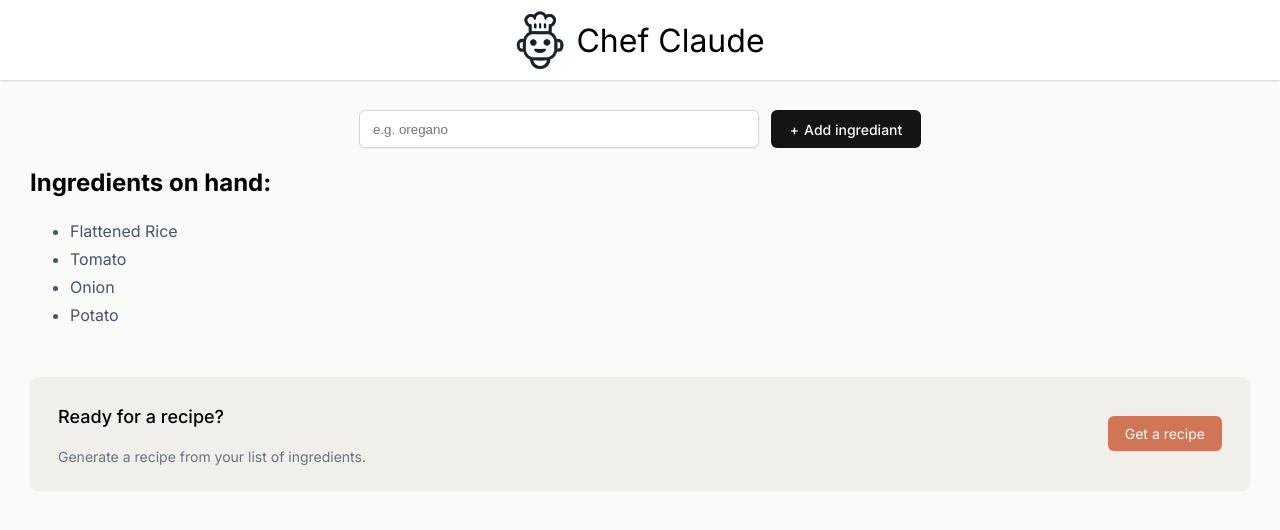
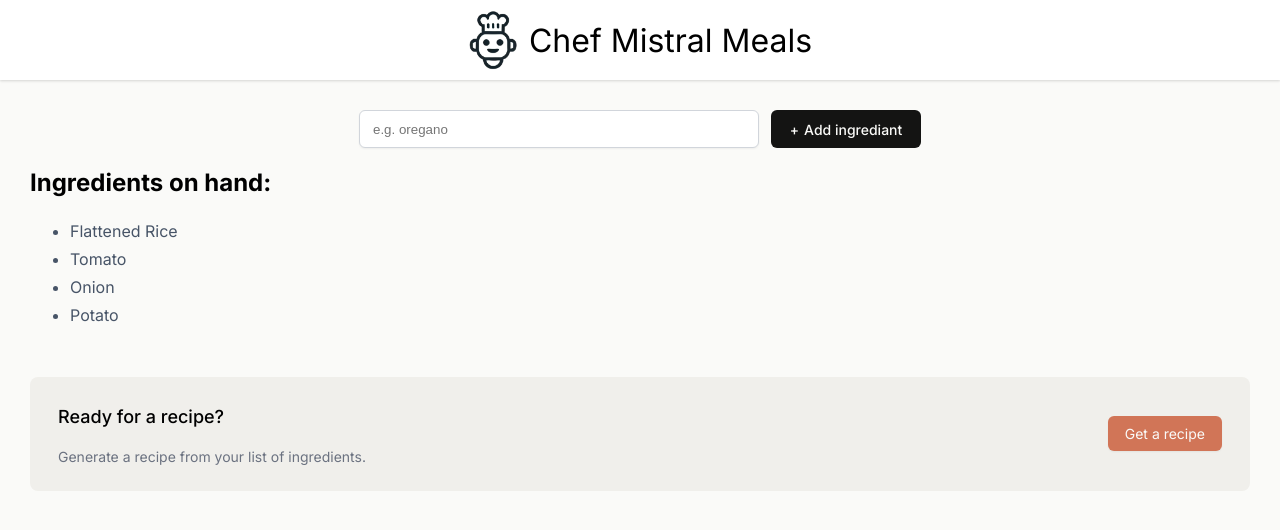
Before and after one commit to BhojNayak18/Chef-Claude-Project, a React (Vite) app: page / in a window 1280 px wide. Shown: the top 530 px of the page. Built offline with nearby package versions, Linux system fonts and the light colour scheme; no server answers; what @huggingface/inference would draw is missing.

Commit message:
Rename project to Chef Mistral, replace ClaudeRecipe with MistralRecipe, and update assets and header

```diff
--- a/index.html
+++ b/index.html
@@ -10,7 +10,7 @@
       href="https://fonts.googleapis.com/css2?family=Inter:ital,opsz,wght@0,14..32,100..900;1,14..32,100..900&display=swap"
       rel="stylesheet"
     />
-    <title>Chef Claude Project</title>
+    <title>Chef Mistral Project</title>
   </head>
   <body>
     <div id="root"></div>
--- a/src/components/ClaudeRecipe.jsx
+++ b/src/components/MistralRecipe.jsx
@@ -1,9 +1,9 @@
 import ReactMarkdown from "react-markdown";
 
-export default function ClaudeRecipe(props) {
+export default function MistralRecipe(props) {
   return (
     <section className="suggested-recipe-container">
-      <h1>Chef Claude Recommends:</h1>
+      <h1>Chef Mistral Recommends:</h1>
       <ReactMarkdown>{props.recipe}</ReactMarkdown>
     </section>
   );
--- a/src/components/header.jsx
+++ b/src/components/header.jsx
@@ -1,8 +1,8 @@
 export default function Header() {
-    return (
-        <header className="header">
-            <img src="./src/assets/chef-claude-icon.png" alt="Chef claude icon" />
-            <h1>Chef Claude</h1>
-        </header>
-    )
+  return (
+    <header className="header">
+      <img src="./src/assets/chef-mistral-icon.png" alt="Chef mistral icon" />
+      <h1>Chef Mistral Meals</h1>
+    </header>
+  );
 }
--- a/src/components/main.jsx
+++ b/src/components/main.jsx
@@ -1,5 +1,5 @@
 import { useState } from "react";
-import ClaudeRecipe from "./ClaudeRecipe";
+import MistralRecipe from "./MistralRecipe";
 import IngredientsList from "./IngredientsList";
 import { getRecipeFromMistral } from "../ai";
 
@@ -38,7 +38,7 @@ export default function Main() {
         <IngredientsList ingredients={ingredients} getRecipe={getRecipe} />
       ) : null}
 
-      {recipe ? <ClaudeRecipe recipe={recipe} /> : null}
+      {recipe ? <MistralRecipe recipe={recipe} /> : null}
     </main>
   );
 }
```
Also changed, not shown: src/assets/chef-mistral-icon.png (renamed from src/assets/chef-claude-icon.png).
